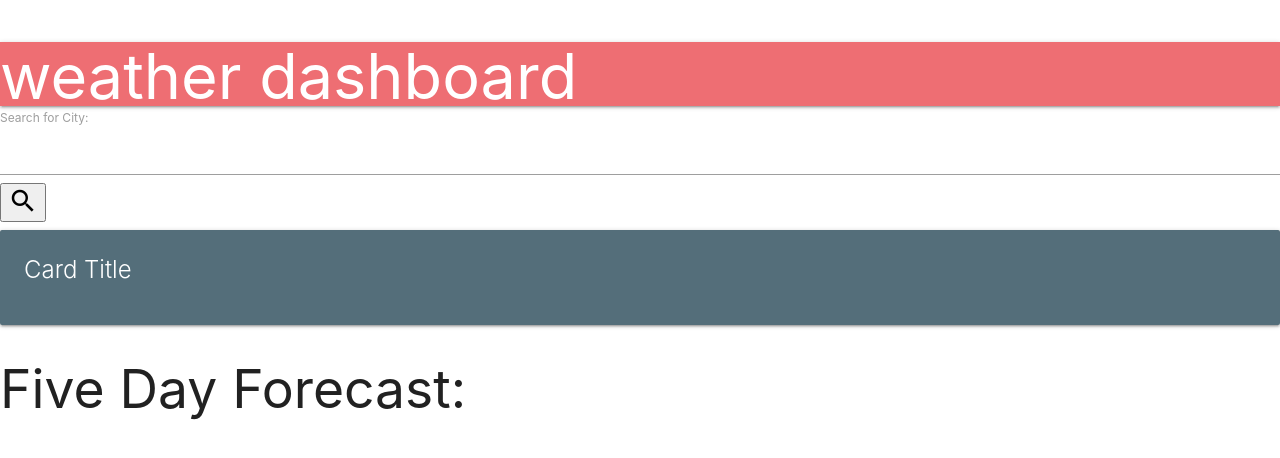
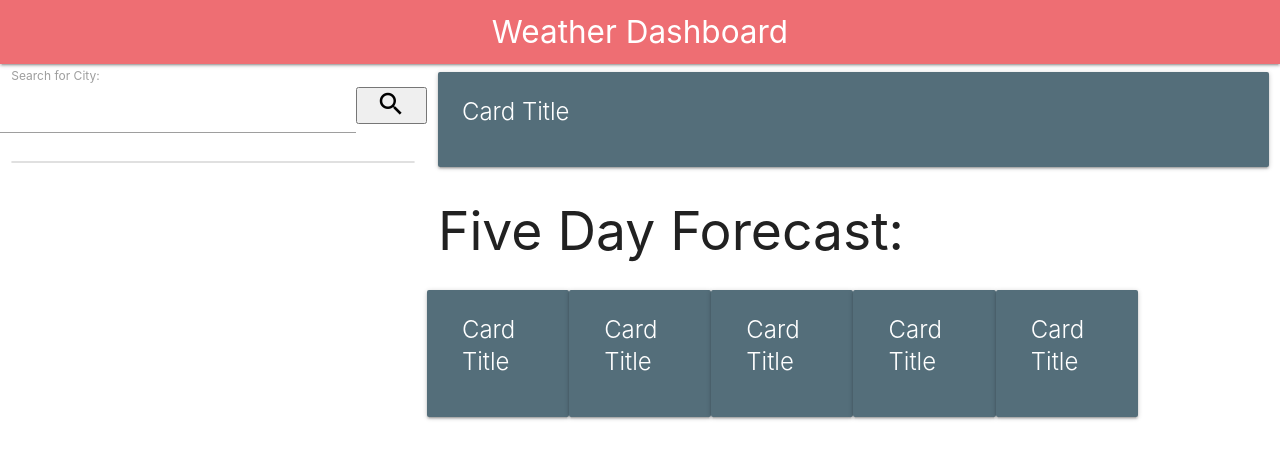
Before and after one commit to cmoon413/weather-dashboard, a plain HTML site: page index.html in a window 1280 px wide. Drawn offline with nearby package versions, Linux system fonts and the light colour scheme.

Commit message:
updated html mockup layout and added prefill forecast elements

```diff
--- a/assets/js/script.js
+++ b/assets/js/script.js
@@ -63,7 +63,7 @@ function getForecast() {
         console.log(date)
         for (let i = 7; i < 40; i += 8) {
             console.log(moment.unix(response.list[i].dt).format("MM/DD/YYYY"))
-            weatherForecast.push({ date: response.list[i].dt, temp: response.list[i].main.temp, weather: response.list[i].weather[0].description })
+            weatherForecast.push({ date: response.list[i].dt, humidity: response.list[i].main.humidity, temp: response.list[i].main.temp })
         }
     })
 }
--- a/index.html
+++ b/index.html
@@ -12,18 +12,30 @@
 
 <body>
     <nav>
-        <h1>weather dashboard</h1>
+        <div class="nav-wrapper">
+            <a href="#" class="brand-logo center">Weather Dashboard</a>
+
+        </div>
     </nav>
-    <main>
+    <main class='row'>
+
+        <div class="col s4">
             <aside>
                 <form action="">
                     <label for="search">Search for City:</label>
-                <input type="text" id='cityInput'>
-                <button id='search'><i class="small material-icons">search</i></button>
+                    <div class="row">
+                        <input type="text" id='cityInput' class='col s10'>
+                        <button id='search' class='col s2'><i class="small material-icons">search</i></button>
+                    </div>
                 </form>
+                <ul class="collection">
+
+                </ul>
             </aside>
 
         </div>
+
+        <div class="col s8">
             <article class="currentconditions">
                 <div class="card blue-grey darken-1">
                     <div class="card-content white-text">
@@ -35,12 +47,65 @@
                             <li id="uv"></li>
                         </ul>
                     </div>
+                </div>
             </article>
+
             <article id="forecast">
                 <h2>Five Day Forecast:</h2>
+                <div class="row">
+                    <div class="card blue-grey darken-1 col s2">
+                        <div class="card-content white-text">
+                            <span class="card-title">Card Title</span>
+                            <ul class="weather">
+                                <li id="temp"></li>
+                                <li id="humidity"></li>
 
+                            </ul>
+                        </div>
+                    </div>
+                    <div class="card blue-grey darken-1 col s2">
+                        <div class="card-content white-text">
+                            <span class="card-title">Card Title</span>
+                            <ul class="weather">
+                                <li id="temp"></li>
+                                <li id="humidity"></li>
+
+                            </ul>
+                        </div>
+                    </div>
+                    <div class="card blue-grey darken-1 col s2">
+                        <div class="card-content white-text">
+                            <span class="card-title">Card Title</span>
+                            <ul class="weather">
+                                <li id="temp"></li>
+                                <li id="humidity"></li>
+
+                            </ul>
+                        </div>
+                    </div>
+                    <div class="card blue-grey darken-1 col s2">
+                        <div class="card-content white-text">
+                            <span class="card-title">Card Title</span>
+                            <ul class="weather">
+                                <li id="temp"></li>
+                                <li id="humidity"></li>
+
+                            </ul>
+                        </div>
+                    </div>
+                    <div class="card blue-grey darken-1 col s2">
+                        <div class="card-content white-text">
+                            <span class="card-title">Card Title</span>
+                            <ul class="weather">
+                                <li id="temp"></li>
+                                <li id="humidity"></li>
+
+                            </ul>
+                        </div>
+                    </div>
+                </div>
             </article>
-
+        </div>
     </main>
     <script src="https://cdnjs.cloudflare.com/ajax/libs/moment.js/2.24.0/moment.min.js"></script>
     <script src="https://cdnjs.cloudflare.com/ajax/libs/materialize/1.0.0/js/materialize.min.js"></script>
```
Lines whose indentation alone changed are shown as unchanged.
